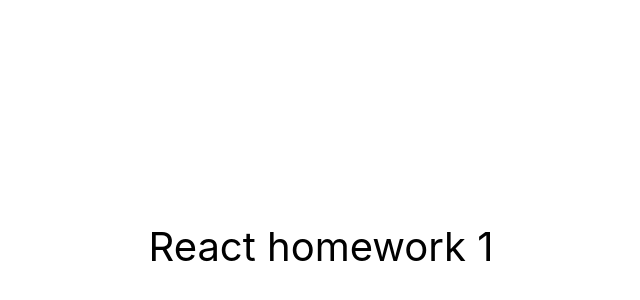
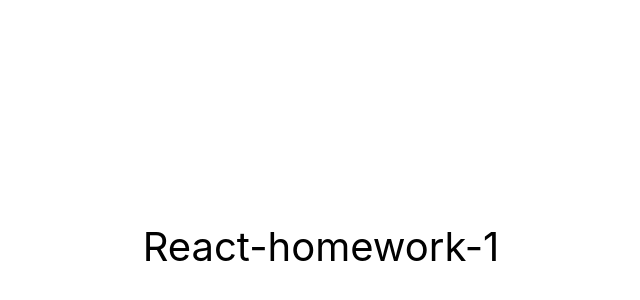
Before and after one commit to annaojdana/goit-react-hw-01-components, a React (Create React App) app: page / in a window 1280 px wide. Shown: the part 154-454 px from the top of the page, without its empty margins (319-959 px from the left). Built offline with nearby package versions, Linux system fonts and the light colour scheme.

Commit message:
templete ready

```diff
--- a/src/components/App.jsx
+++ b/src/components/App.jsx
@@ -10,7 +10,7 @@ export const App = () => {
         color: '#010101'
       }}
     >
-      React homework 1
+      React-homework-1
     </div>
   );
 };
```
